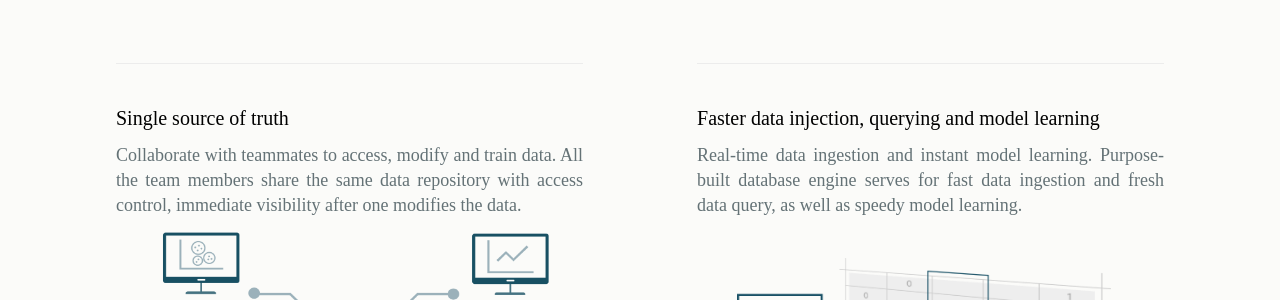
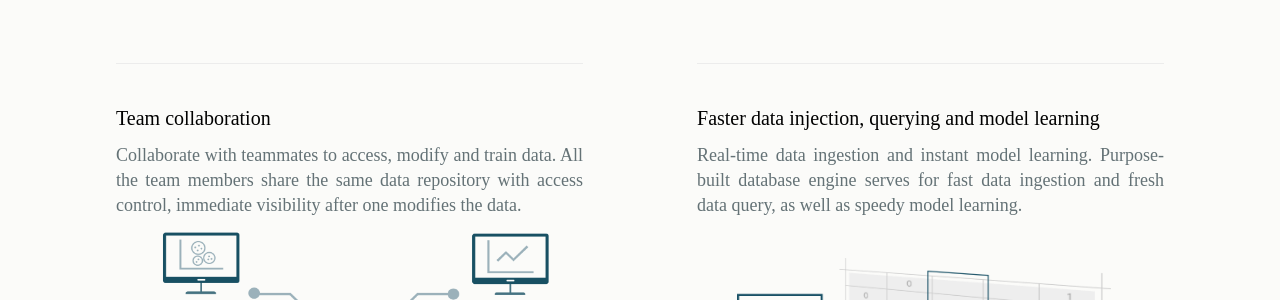
Before and after one commit to vidardb/vidardb.github.io, a Jekyll site: the page built from index.html, in a window 1280 px wide and 900 px high, scrolled down 1272 px. Shown: the part 153-453 px from the top of the window. Built offline with Jekyll 4.4.1, drawn with Linux system fonts in a browser that asks for light colours; some web fonts are replaced; the list of posts is cut into pages by our own code.

Commit message:
Update index.html

```diff
--- a/index.html
+++ b/index.html
@@ -113,7 +113,7 @@ body_class: landing
                     <img src="/assets/images/landing/feature/3-failover.png">
                 </article>
                 <article>
-                    <h2>Single source of truth</h2>
+                    <h2>Team collaboration</h2>
                     <p>
                         Collaborate with teammates to access, modify and train data.
                         All the team members share the same data repository with access control, immediate visibility after one modifies the data.
```
